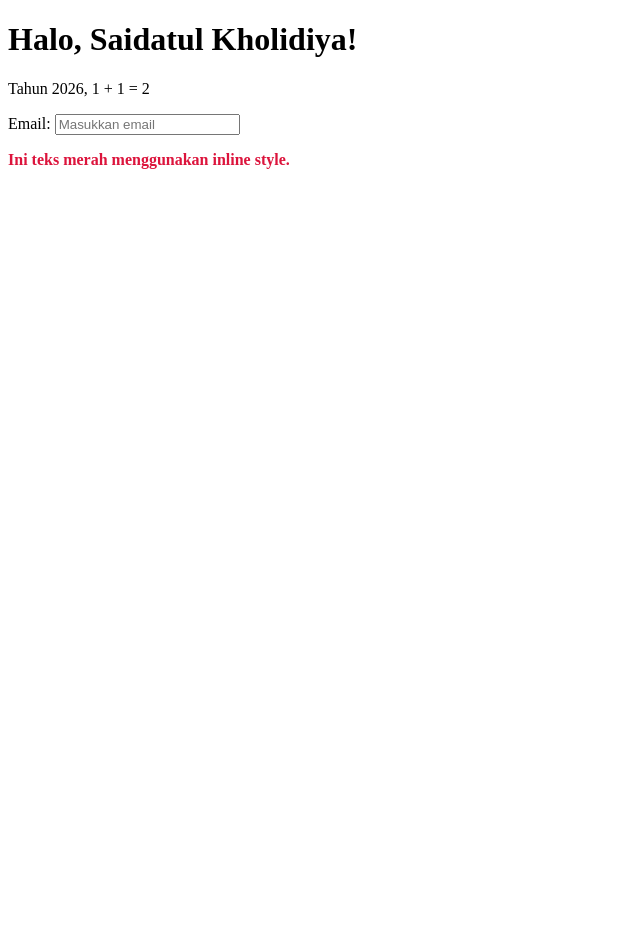
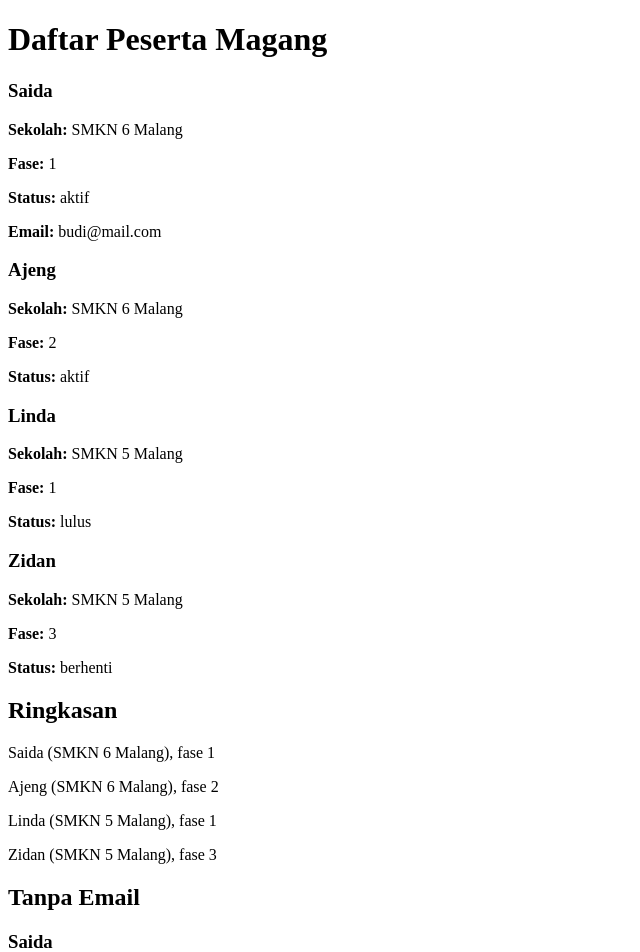
Before and after one commit to saidatulkholidiya/magang-web, a React (Vite) app: page / in a window 1280 px wide. Shown: the top 952 px of the page, without its empty margins (0-640 px from the left). Before the commit the page ends 800 px from the top, so only its background shows below. Built offline with nearby package versions, Linux system fonts and the light colour scheme.

Commit message:
feat: components, props, and children

```diff
--- a/src/App.tsx
+++ b/src/App.tsx
@@ -1,22 +1,75 @@
-function App() {
-  const nama = "Saidatul Kholidiya";
-  const tahun = new Date().getFullYear();
+import PesertaCard from "./components/PesertaCard";
+import PesertaRingkas from "./components/PesertaRingkas";
+import PesertaTanpaEmail from "./components/PesertaTanpaEmail";
+import Kartu from "./components/Kartu";
+import type { Peserta } from "./types/peserta";
+import NomorUrut from "./components/NomorUrut";
 
+const daftarPeserta: Peserta[] = [
+  { id: 1, nama: "Saida", sekolah: "SMKN 6 Malang", email: "budi@mail.com",  fase: 1, status: "aktif",    role: "peserta" },
+  { id: 2, nama: "Ajeng", sekolah: "SMKN 6 Malang", email: "ajeng@mail.com", fase: 2, status: "aktif",    role: "peserta" },
+  { id: 3, nama: "Linda", sekolah: "SMKN 5 Malang", email: "citra@mail.com", fase: 1, status: "lulus",    role: "peserta" },
+  { id: 4, nama: "Zidan", sekolah: "SMKN 5 Malang", email: "dimas@mail.com", fase: 3, status: "berhenti", role: "peserta" },
+];
+
+export default function App() {
   return (
-    <>
-      <div className="container">
-        <h1>Halo, {nama}!</h1>
-        <p>Tahun {tahun}, 1 + 1 = {1 + 1}</p>
+    <main>
+      <h1>Daftar Peserta Magang</h1>
 
-        <label htmlFor="email">Email: </label>
-        <input id="email" type="email" placeholder="Masukkan email" />
+      {/* Soal 1 & 2: PesertaCard */}
+      {daftarPeserta.map((p) => (
+        <PesertaCard key={p.id} peserta={p} tampilkanEmail={p.id === 1} />
+      ))}
 
-        <p style={{ color: "crimson", fontWeight: "bold" }}>
-          Ini teks merah menggunakan inline style.
-        </p>
-      </div>
-    </>
+      {/* Soal 3: PesertaRingkas */}
+      <h2>Ringkasan</h2>
+      {daftarPeserta.map((p) => (
+        <PesertaRingkas key={p.id} nama={p.nama} sekolah={p.sekolah} fase={p.fase} />
+      ))}
+
+      {/* Soal 3: PesertaTanpaEmail */}
+      <h2>Tanpa Email</h2>
+      {daftarPeserta.map((p) => (
+        <PesertaTanpaEmail
+          key={p.id}
+          id={p.id}
+          nama={p.nama}
+          sekolah={p.sekolah}
+          fase={p.fase}
+          status={p.status}
+          role={p.role}
+        />
+      ))}
+
+      {/* Soal 4: Satu Kartu, tiga isi berbeda */}
+      <Kartu judul="Profil Peserta">
+        <PesertaCard peserta={daftarPeserta[0]} tampilkanEmail />
+      </Kartu>
+
+      <Kartu judul="Daftar Tautan">
+        <ul>
+          <li>
+            <a href="https://react.dev">Dokumentasi React</a>
+          </li>
+          <li>
+            <a href="https://vitejs.dev">Dokumentasi Vite</a>
+          </li>
+          <li>
+            <a href="https://www.typescriptlang.org/docs/">Dokumentasi TypeScript</a>
+          </li>
+        </ul>
+      </Kartu>
+
+      <Kartu judul="Teks Biasa">
+        <p>Ini hanya teks biasa di dalam Kartu. Komponen Kartu tidak peduli isinya.</p>
+      </Kartu>
+
+                  {/* Soal 6: NomorUrut versi MURNI */}
+      <h2>Nomor Urut (murni)</h2>
+      <NomorUrut nomor={1} />
+      <NomorUrut nomor={2} />
+      <NomorUrut nomor={3} />
+    </main>
   );
 }
-
-export default App;
--- /dev/null
+++ b/src/components/InfoBaris.tsx
@@ -0,0 +1,12 @@
+interface InfoBarisProps {
+  label: string;
+  nilai: string;
+}
+
+export default function InfoBaris({ label, nilai }: InfoBarisProps) {
+  return (
+    <p>
+      <strong>{label}:</strong> {nilai}
+    </p>
+  );
+}
--- /dev/null
+++ b/src/components/Kartu.tsx
@@ -0,0 +1,15 @@
+import type { ReactNode } from "react";
+
+interface KartuProps {
+  judul: string;
+  children: ReactNode;
+}
+
+export default function Kartu({ judul, children }: KartuProps) {
+  return (
+    <section className="kartu">
+      <h2>{judul}</h2>
+      <div>{children}</div>
+    </section>
+  );
+}
--- /dev/null
+++ b/src/components/NomorUrut.tsx
@@ -0,0 +1,7 @@
+interface NomorUrutProps {
+  nomor: number;
+}
+
+export default function NomorUrut({ nomor }: NomorUrutProps) {
+  return <p>Nomor {nomor}</p>;
+}
--- /dev/null
+++ b/src/components/PesertaCard.tsx
@@ -0,0 +1,19 @@
+import type { Peserta } from "../types/peserta";
+import InfoBaris from "./InfoBaris";
+
+interface PesertaCardProps {
+  peserta: Peserta;
+  tampilkanEmail?: boolean;
+}
+
+export default function PesertaCard({ peserta, tampilkanEmail = false }: PesertaCardProps) {
+  return (
+    <article>
+      <h3>{peserta.nama}</h3>
+      <InfoBaris label="Sekolah" nilai={peserta.sekolah} />
+      <InfoBaris label="Fase" nilai={String(peserta.fase)} />
+      <InfoBaris label="Status" nilai={peserta.status} />
+      {tampilkanEmail && <InfoBaris label="Email" nilai={peserta.email} />}
+    </article>
+  );
+}
--- /dev/null
+++ b/src/components/PesertaRingkas.tsx
@@ -0,0 +1,11 @@
+import type { Peserta } from "../types/peserta";
+
+type PesertaRingkasProps = Pick<Peserta, "nama" | "sekolah" | "fase">;
+
+export default function PesertaRingkas({ nama, sekolah, fase }: PesertaRingkasProps) {
+  return (
+    <p>
+      {nama} ({sekolah}), fase {fase}
+    </p>
+  );
+}
--- /dev/null
+++ b/src/components/PesertaTanpaEmail.tsx
@@ -0,0 +1,14 @@
+import type { Peserta } from "../types/peserta";
+
+type PesertaTanpaEmailProps = Omit<Peserta, "email">;
+
+export default function PesertaTanpaEmail(props: PesertaTanpaEmailProps) {
+  return (
+    <article>
+      <h3>{props.nama}</h3>
+      <p>
+        {props.sekolah} · Fase {props.fase} · {props.status}
+      </p>
+    </article>
+  );
+}
--- /dev/null
+++ b/src/types/peserta.ts
@@ -0,0 +1,9 @@
+export interface Peserta {
+  id: number;
+  nama: string;
+  sekolah: string;
+  email: string;
+  fase: number;
+  status: "aktif" | "lulus" | "berhenti";
+  role: "peserta" | "mentor";
+}
```
Also changed, not shown: 1 other file (tests, documents, lock files or other folders).
